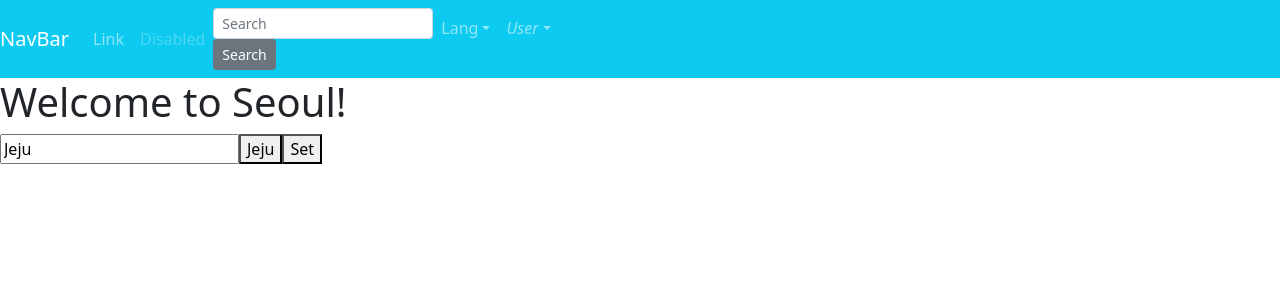
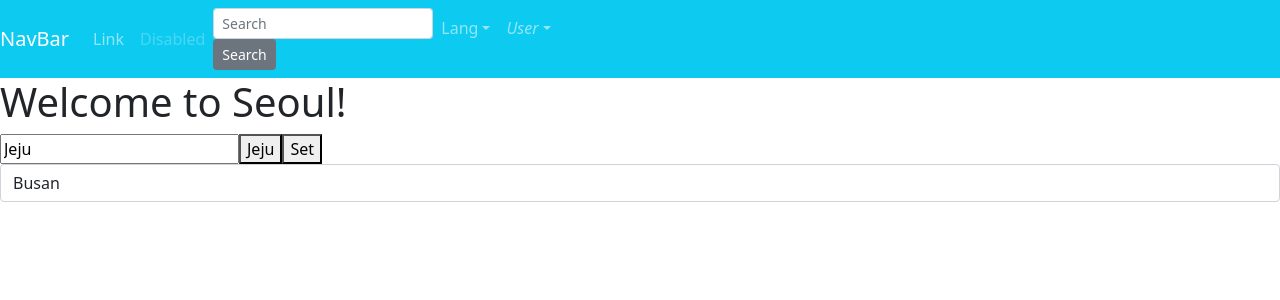
Before and after one commit to iamhayoung/vue2-boilerplate, a Vue app: page / in a window 1280 px wide. Shown: the top 300 px of the page. Built offline with nearby package versions, Linux system fonts and the light colour scheme.

Commit message:
Add: v-if, v-show

```diff
--- a/src/views/Home.vue
+++ b/src/views/Home.vue
@@ -3,9 +3,33 @@
     <h1>Welcome to {{ title2 }}!</h1>
     <input type="text" v-model="input1" />
     <!-- 기존에는 input의 value에 해당되는 값으로 데이터를 바인딩했지만, vue에서는 v-model을 통해 데이터를 바인딩하고 처리 -->
-    <button type="button" @click="getData">{{ input1 }}</button>
+    <button type="button" @click="getData">
+      {{ input1 }}
+    </button>
     <!-- 기존에는 onclick을 이용하여 클릭 이벤트를 바인딩했지만, vue에서는 @click -->
     <button type="button" @click="setData">Set</button>
+
+    <select class="form-control" v-model="region" @change="changeRegion">
+      <!-- select v-model에 region을 설정함으로써 "제주"가 기본값이 됨 -->
+      <!-- v-for를 통해 배열을 돌릴 수 있다 -->
+      <!-- 첫번째 인자 d: data -->
+      <!-- 두번째 인자 i: index -->
+      <!-- 리액트 맵처럼 key값을 줘야함. :key -->
+      <!-- :value는 포문돌리면서 d.v값들이 value에 할당됨 -->
+      <!-- colon:을 사용하면 key나 value같은 데이터변수에 접근할수있음 -->
+      <option :key="index" :value="data.value" v-for="(data, index) in options">{{
+        data.text
+      }}</option>
+    </select>
+
+    <table class="table table-bordered" v-if="tableShow">
+      <!-- v-if : 해당 조건이 만족되면 실행. boolean값을 담아 조건부렌더링 가능 -->
+      <!-- v-show : 해당 조건이 만족되면 show. 렌더링은 함. 단 DOM은 그대로 살아있음. display:none -->
+      <tr :key="index" v-for="(data, index) in options">
+        <td>{{ data.value }}</td>
+        <td>{{ data.text }}</td>
+      </tr>
+    </table>
   </div>
 </template>
 
@@ -18,7 +42,24 @@ export default {
       title: 'Vue 화이팅!',
       title2: 'Seoul',
       input1: 'Jeju',
+      options: [
+        { value: 'S', text: 'Seoul' },
+        { value: 'J', text: 'Jeju' },
+        { value: 'B', text: 'Busan' },
+      ],
+      region: 'B',
+      tableShow: false,
     };
+  },
+  watch: {
+    // watch: 정의한 data를 watch내에서 data가 조금이라도 변경이 일어나면, data명과 동일한 이름의 watch내부의 메소드안에서 데이터가 변경되는 것을 캐치함
+    // 특정 데이터가 계속 바뀌는지 모니터링을 해야할 경우 유용. 특정 데이터가 바뀌는 순간에 작업 지시 가능
+    input1() {
+      console.log('watch', this.input1);
+    },
+    title() {
+      console.log(this.title);
+    },
   },
   // vue에서 모든 메소드, 함수는 methods에 정의
   methods: {
@@ -27,6 +68,9 @@ export default {
     },
     setData() {
       this.input1 = '123345';
+    },
+    changeRegion() {
+      alert(this.region);
     },
   },
   beforeCreate() {
@@ -46,9 +90,12 @@ export default {
   },
   beforeUpdate() {
     console.log('beforeUpdate');
+    console.log('beforeUpdate', this.input1);
   },
   updated() {
     console.log('updated');
+    console.log('updated', this.input1);
+    console.log('///');
   },
   beforeDestory() {
     console.log('beforeDestory');
```
Also changed, not shown: src/components/layout/Header.vue (+2 -8 lines).
